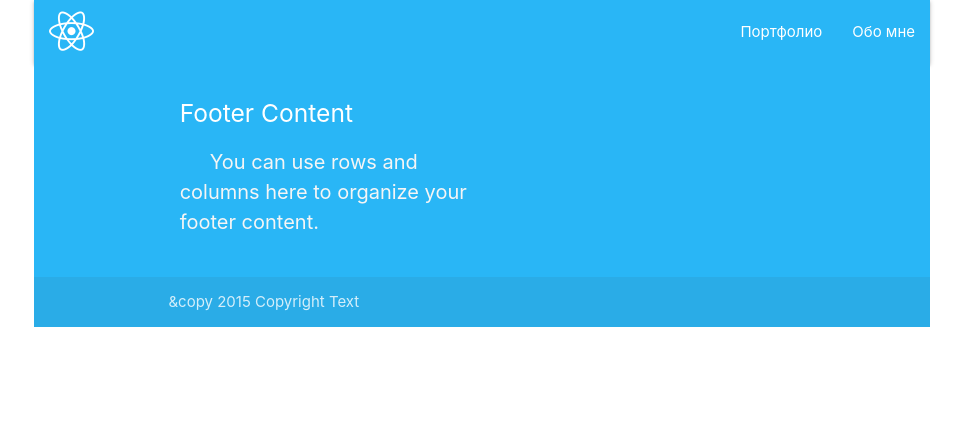
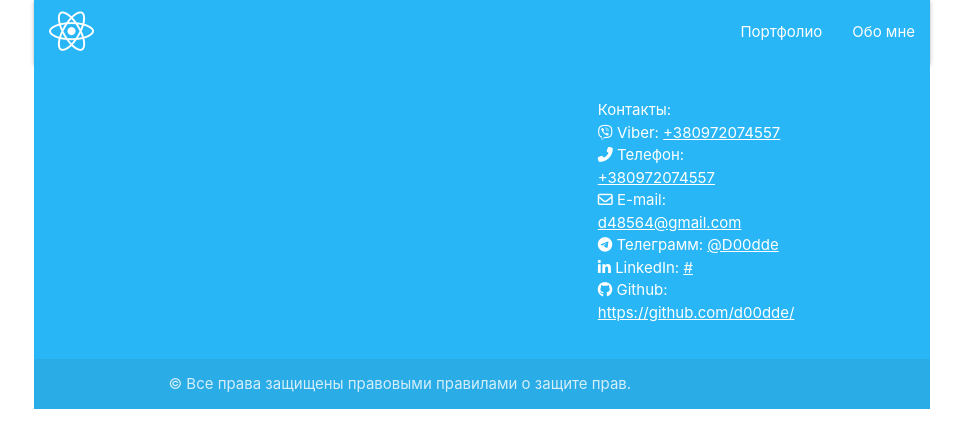
Before and after one commit to d00dde/d00dde, a React (Create React App) app: page /d00dde/portfolio in a window 1280 px wide. Shown: the top 448 px of the page, without its empty margins (158-1121 px from the left). Built offline with nearby package versions, Linux system fonts and the light colour scheme.

Commit message:
regular commit

```diff
--- a/src/components/features/features.css
+++ b/src/components/features/features.css
@@ -1,7 +1,6 @@
 .features {
     display: flex;
     justify-content: center;
-    padding-bottom: 40px;
 }
 
 .feature-box {
@@ -46,3 +45,13 @@
     font-size: 18px;
     color: black;
 }
+
+@media (max-width: 600px) {
+    .features {
+        flex-direction: column;
+        align-items: center;
+    }
+    .feature-desc {
+        display: none;
+    }
+}
--- a/src/components/features/index.js
+++ b/src/components/features/index.js
@@ -8,7 +8,7 @@ export default () => {
         <div className="feature-icon">
           <i className="fas fa-fighter-jet"></i>
         </div>
-        <div className="feature-title">Быстродействие:</div>
+        <div className="feature-title">Быстродействие.</div>
         <div className="feature-desc">За счёт оптимизации работы своих алгоритмов React
           имеет высокую производительность и скорость работы. Собранное приложение React
           уже включает в себя всё необходимое из библиотек, поэтому не требует их подключения,
@@ -19,7 +19,7 @@ export default () => {
         <div className="feature-icon">
           <i className="far fa-window-restore"></i>
         </div>
-        <div className="feature-title">Одностраничные приложения (SPA):</div>
+        <div className="feature-title">Одностраничные приложения (SPA).</div>
         <div className="feature-desc">Технология SPA (single page application) позволяет
           создавать приложения, которые работают без перезагрузки страницы браузера. Поэтому
           переходы пользователя между страницами не требуют обращения к серверу.
@@ -29,7 +29,7 @@ export default () => {
         <div className="feature-icon">
           <i className="fas fa-mobile-alt"></i>
         </div>
-        <div className="feature-title">Мобильные приложения:</div>
+        <div className="feature-title">Мобильные приложения.</div>
         <div className="feature-desc">Использование технологий React Native и PWA позволяет
           создавать на основе React приложения для мобильных устройств. При этом, переиспользование
           кода значительно упрощает и ускоряет разработку таких приложений паралельно с браузерной
--- a/src/components/footer/footer.css
+++ b/src/components/footer/footer.css
@@ -0,0 +1,4 @@
+.footer a {
+    color: white;
+    text-decoration: underline;
+}
--- a/src/components/footer/index.js
+++ b/src/components/footer/index.js
@@ -1,22 +1,23 @@
 import React from 'react';
 import './footer.css';
+import { contacts } from '../../data';
 
 import { Footer } from 'react-materialize';
 
 export default (props) => {
+	const contactList = contacts.map((contact) => {
+		return <li><i className={contact.icon}></i> {contact.title}: <a target='_blank' rel='noopener noreferrer' href={contact.link}>{contact.value}</a></li>
+	});
 	return(
 		<Footer
-		  copyrights="&copy 2015 Copyright Text"
-		  moreLinks={<a />}
-		  links={<ul />}
-		  className={props.bgColor}
+		  copyrights="&copy; Все права защищены правовыми правилами о защите прав."
+			moreLinks={<a/>}
+		  links={<ul>
+			  Контакты:
+			  {contactList}
+		  		</ul> }
+		  className={props.bgColor + ' footer'}
 		>
-			<h5 className="white-text">
-				Footer Content
-			</h5>
-			<p className="grey-text text-lighten-4">
-				You can use rows and columns here to organize your footer content.
-			</p>
 		</Footer>
 	)
 }
--- a/src/components/pages/home-page.js
+++ b/src/components/pages/home-page.js
@@ -27,27 +27,73 @@ export default (props) => {
 						</p>
 					</div>
 				</div>
+			<Parallax image={<img src='img/parallax1.jpg' alt='first parallax'/>} />
 			<h3>Преимущества React.</h3>
 			<Features />
-			<Parallax image={<img src='img/parallax1.jpg' alt='first parallax'/>} />
 				<div className={`section ${props.bgColor}`}>
 					<div className="row container">
-						<h2 className="header">
-							Parallax
-						</h2>
 						<p className="grey-text text-darken-3 lighten-3">
-							Parallax is an effect where the background content or image in this case, is moved at a different speed than the foreground content while scrolling.
+							В своей работе React использует технологию virtual DOM. При работе React создаётся специальный
+							объект, отражающий состояние реального DOM браузера. При внесении изменений в компоненты React
+							внутренний механизм производит сравнение текущего и предидущего состояния virtual DOM, определяет
+							в какие места реального DOM нужно внести изменения и вызывает обновление реального DOM, внося
+							все изменения точечно и за один раз. Минимизация обращений к реальному DOM значительно повышает
+							производительность, так как внесение изменений в DOM браузера является довольно дорогой операцией.
+						</p>
+						<p className="grey-text text-darken-3 lighten-3">
+							При помощи React можно создавать SPA - single page applications (одностраничные приложения).
+							Это концепция веб-сайтов и приложений, которые работают в браузере, и организуют свою работу
+							без перезагрузки страницы. Этот подход имеет свои преимущества и недостатки. Ввиду того, что
+							переходы пользователя внутри приложения не перезагружают страницу, загрузка страниц происходит
+							гораздо быстрее, чем при традиционном подходе. Кроме того, такой подход минимизирует обращения
+							к серверу, что снижает нагрузку на него. С другой стороны, первоначальная загрузка всего
+							приложения может быть довольно долгой, что приведёт к ожиданию пользователя, пока он увидит
+							хоть что-нибудь, кроме лоадера. Кроме этого, с точки зрения поисковых роботов, React-приложение
+							- это пустая страница, что плохо отражается на SEO продвижении сайта. Эти проблемы решаются
+							при помощи изоморфного подхода: часть приложения рендерится на сервере, остальное - на стороне
+							пользователя. Таким образом, при грамотном проектировании, пользователь сразу видит контент,
+							(не смотря на то, что приложение продолжает загрузку) и поисковые роботы тоже получают нужную
+							информацию.
+						</p>
+						<p className="grey-text text-darken-3 lighten-3">
+							Ещё одним перспективным направлением является создвние приложений для мобильных устройств
+							при помощи React. Это вожможно благодаря технологии PWA - progressive web applications
+							(прогрессивные веб-приложения) от Google. Её суть состоит в том, чтобы дать возможность
+							веб-приложениям работать так, как нативные приложения мобильных устройств: получать и
+							отправлять уведомления системе, получать доступ к датчикам телефонов, журналам вызовов,
+							календарям и т.д. В общем, делать всё то, что делают нативные приложения, и, даже
+							работать без соединения с сетью. Для использования возможностей PWA и написания приложений
+							в стиле React существует библиотека React Native. С помощью неё можно создавать приложения
+							для мобильных устройств на React. Это позволяет переиспользовать значительную часть кода,
+							повышает скорость и снижает сложность разработки.
 						</p>
 					</div>
 				</div>
 			<Parallax image={<img src='img/parallax2.jpg' alt='second parallax' />} />
 				<div className={`section ${props.bgColor}`}>
 					<div className="row container">
-						<h2 className="header">
-							Parallax
-						</h2>
+						<h3 className="header">
+							Использование библиотеки materialize.
+						</h3>
 						<p className="grey-text text-darken-3 lighten-3">
-							Parallax is an effect where the background content or image in this case, is moved at a different speed than the foreground content while scrolling.
+							Materialize - это довольно популярная UI-библиотека. Она появилась в 2014 году как реализация
+							концепции Material Design, презентованной Google. В ней содержатся все основные элементы
+							интерфейса, управления и разметки, из которых строятся сайты. При этом все они реализованны
+							в едином стиле, соответствующем идеям Material Design. Поэтому сайты, написанные при помощи
+							materialize выглядят современно и аккуратно. Библиотека имеет подробную документацию, которую
+							можно найти на<a target='_blank' href='https://materializecss.com/' rel='noopener noreferrer'> официальном сайте </a>.
+						</p>
+						<p>
+							Для более удобной интеграции Materialize c React было разработанно несколько решений. Одним
+							из самых удачных является библиотека React Materialize. В ней содержятся компоненты React,
+							реализующие конкретные элементы интерфейса: кнопку, чекбокс, карточку, секцию, футтер, меню,
+							и т.д. При помощи передачи им свойств и childrens они кастомизируются. Основным достоинством
+							их использования является простота. Главным недостатком - сложность более тонкой настройки. Но
+							не существует никаких ограничений, не позволяющих использовать совмесно компоненты из
+							React Materialize и свои собственные. Документацию по React Materialize можно найти на
+							<a target='_blank' href='http://react-materialize.github.io/react-materialize/?path=/story/react-materialize--welcome' rel='noopener noreferrer'> официальной странице </a>
+							проекта.
+
 						</p>
 					</div>
 				</div>
--- a/src/data.js
+++ b/src/data.js
@@ -1,13 +1,14 @@
   const mainColor = 'light-blue lighten-1';
   const sectionColor = 'white';
+
   const contacts = [
-	{icon: 'fab fa-viber', color: 'deep-purple', link: 'viber://chat?number=+380972074557'},
-	{icon: 'fas fa-phone-alt', color: 'green accent-3', link: 'tel:+380972074557'},
-	{icon: 'far fa-envelope', color: 'red darken-3', link: 'mailto: d48564@gmail.com'},
-	{icon: 'fab fa-telegram-plane', color: 'blue darken-2', link: 'tg://resolve?domain=имя'},
-	{icon: 'fab fa-linkedin-in', color: 'light-blue darken-3', link: '#'}
-];
-
+	  {icon: 'fab fa-viber', title: 'Viber', value: '+380972074557', link: 'viber://chat?number=+380972074557', color: 'deep-purple'},
+	  {icon: 'fas fa-phone-alt', title: 'Телефон', value: '+380972074557',link: 'tel:+380972074557', color: 'green accent-3'},
+	  {icon: 'far fa-envelope', title: 'E-mail', value: 'd48564@gmail.com', link: 'mailto: d48564@gmail.com', color: 'red darken-3'},
+	  {icon: 'fab fa-telegram-plane', title: 'Телеграмм', value: '@D00dde', link: 'tg://resolve?domain=@D00dde1', color: 'blue darken-2'},
+	  {icon: 'fab fa-linkedin-in', title: 'LinkedIn', value: '#', link: '#', color: 'light-blue darken-3'},
+	  {icon: 'fab fa-github', title: 'Github', value: 'https://github.com/d00dde/', link: 'https://github.com/d00dde/', color: 'black'}
+  ];
 
   export {
   	mainColor,
```
